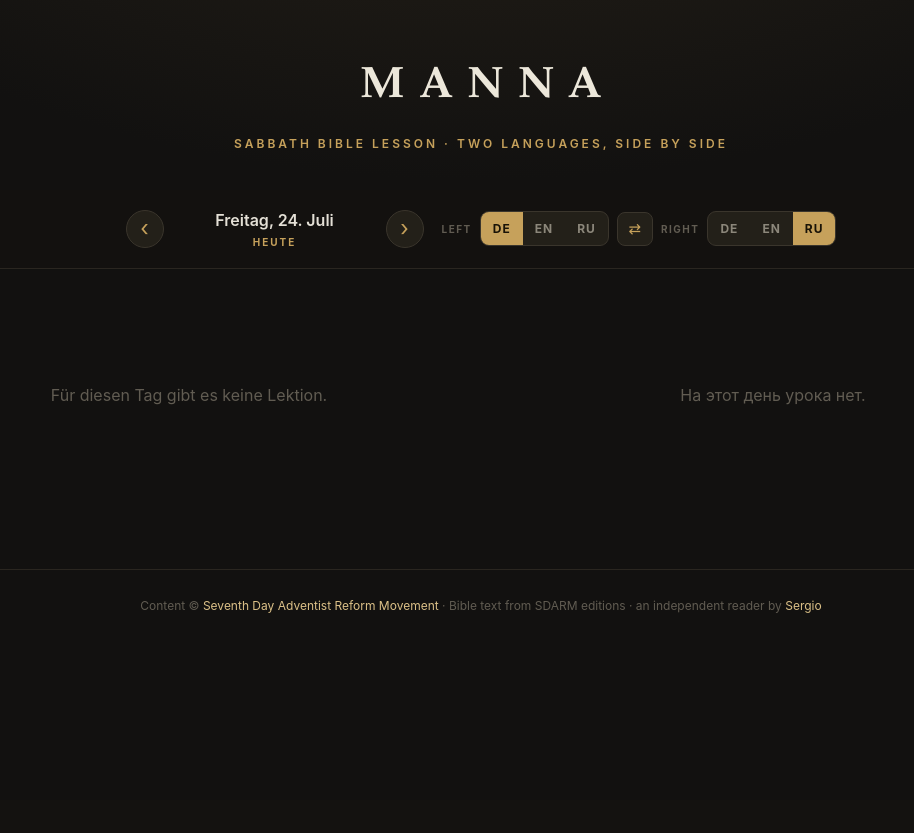
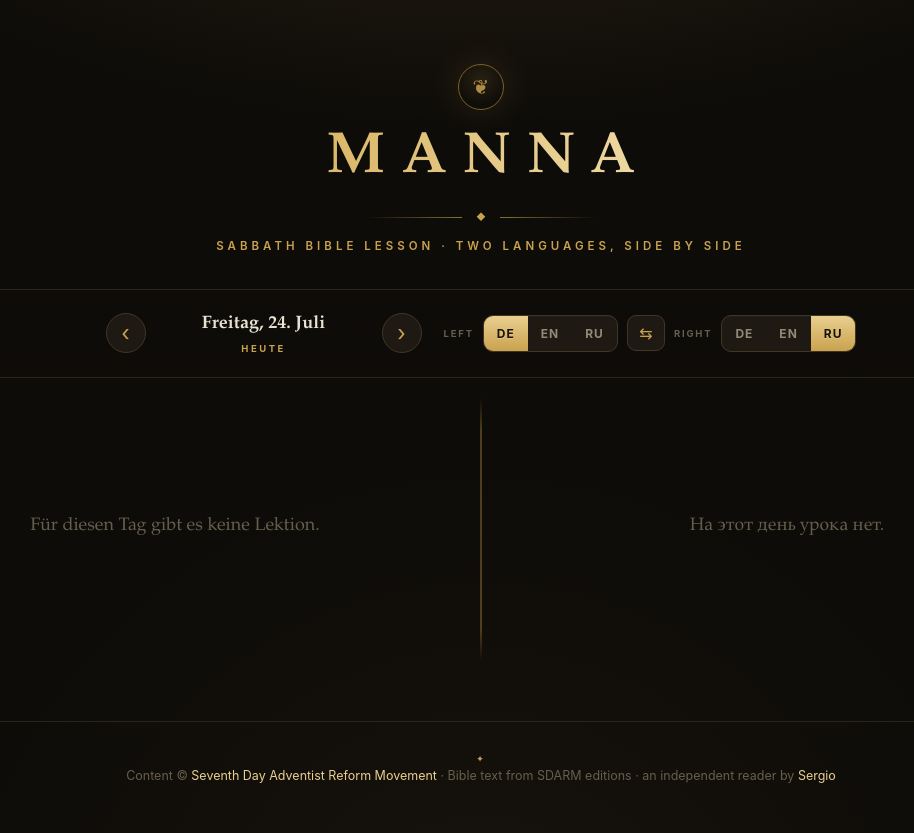
Before and after one commit to TheMaestr-o/manna, a plain HTML site: page index.html in a window 1280 px wide. Shown: the whole page, without its empty margins (159-1073 px from the left). Before the commit the page ends 800 px from the top, so only its background shows below. Drawn offline with Linux system fonts and the light colour scheme; no server answers.

Commit message:
Lavish redesign: gold-foil wordmark, illuminated ornaments, column divider, entrance + shimmer animations, cleaner memory verse

```diff
--- a/index.html
+++ b/index.html
@@ -7,102 +7,172 @@
 <meta name="description" content="The daily Sabbath Bible Lesson in two languages side by side — with the full Bible text, from sbl.sdarm.org.">
 <style>
 :root{
-  --bg:#17151140; --page:#151310; --card:#232019; --line:#3a352c; --hair:#2a2620;
-  --ink:#e4e0d6; --ink-soft:#bdb8ab; --dim:#8c877b; --faint:#615c52;
-  --accent:#c6a15b; --accent-dk:#a07f39; --accent-sf:#dcc188; --on-accent:#191307;
-  --scripture:#ece7da; --verse-bg:rgba(198,161,91,.09);
+  --bg:#0e0c09; --panel:#171310; --card:#1e1912; --line:#403626; --hair:#2b2418;
+  --ink:#e8e2d3; --ink-soft:#c3bba8; --dim:#928a78; --faint:#665e4d;
+  --gold:#c9a24e; --gold-hi:#e9cf8f; --gold-dk:#8f6f2c; --on-gold:#1a1206;
+  --scripture:#f0ebdd; --verse-bg:rgba(201,162,78,.07);
   --serif:"Iowan Old Style","Palatino Linotype",Palatino,Georgia,"Times New Roman",serif;
+  --sans:"SF Pro Text",-apple-system,"Segoe UI",Roboto,sans-serif;
 }
 *{box-sizing:border-box;margin:0;padding:0}
-html,body{background:#141210;color:var(--ink);
-  font-family:"SF Pro Text",-apple-system,"Segoe UI",Roboto,sans-serif;font-size:16px;line-height:1.6;-webkit-font-smoothing:antialiased}
-body{background:radial-gradient(1400px 800px at 50% -300px,#2a241a,#121110 60%);min-height:100vh}
-a{color:var(--accent-sf)}
+html{scroll-behavior:smooth}
+body{
+  color:var(--ink);font-family:var(--sans);font-size:16px;line-height:1.62;-webkit-font-smoothing:antialiased;
+  background:
+    radial-gradient(1200px 620px at 50% -260px, rgba(201,162,78,.16), transparent 62%),
+    radial-gradient(900px 900px at 50% 120%, rgba(201,162,78,.05), transparent 60%),
+    #0e0c09;
+  min-height:100vh;
+}
+a{color:var(--gold-hi);text-decoration:none}
+a:hover{color:var(--gold)}
+.wrap{max-width:1220px;margin:0 auto;padding:0 26px}
 
-.wrap{max-width:1180px;margin:0 auto;padding:0 24px}
+/* ---------------- header ---------------- */
+header{text-align:center;padding:64px 0 0}
+.crest{width:46px;height:46px;margin:0 auto 20px;border-radius:50%;
+  border:1px solid var(--gold-dk);display:flex;align-items:center;justify-content:center;
+  color:var(--gold);font-size:20px;box-shadow:0 0 34px rgba(201,162,78,.18);background:radial-gradient(circle at 50% 35%, rgba(201,162,78,.14), transparent 70%)}
+.wordmark{
+  font-family:var(--serif);font-size:58px;font-weight:700;letter-spacing:16px;padding-left:16px;line-height:1;
+  background:linear-gradient(100deg,#9a7a2f 0%,#d9b463 28%,#f8ecc4 46%,#d9b463 64%,#9a7a2f 100%);
+  background-size:230% auto;
+  -webkit-background-clip:text;background-clip:text;-webkit-text-fill-color:transparent;color:#d9b463;
+}
+.rule{display:flex;align-items:center;justify-content:center;gap:14px;margin:22px 0 12px}
+.rule .ln{width:96px;height:1px;background:linear-gradient(90deg,transparent,var(--gold-dk))}
+.rule .ln.r{background:linear-gradient(90deg,var(--gold-dk),transparent)}
+.rule .dot{color:var(--gold);font-size:9px}
+.tagline{color:var(--gold);font-size:11.5px;font-weight:600;letter-spacing:4px;text-transform:uppercase}
 
-/* header */
-header{text-align:center;padding:52px 0 8px}
-.wordmark{font-family:var(--serif);font-size:44px;font-weight:700;letter-spacing:14px;color:#ece7da;padding-left:14px}
-.tagline{color:var(--accent);font-size:12px;font-weight:600;letter-spacing:3px;text-transform:uppercase;margin-top:12px}
+/* ---------------- controls ---------------- */
+.controls{position:sticky;top:0;z-index:8;margin-top:34px;
+  background:linear-gradient(180deg,rgba(14,12,9,.92),rgba(14,12,9,.72));backdrop-filter:blur(12px);
+  border-top:1px solid var(--hair);border-bottom:1px solid var(--hair)}
+.controls .row{display:flex;align-items:center;justify-content:center;flex-wrap:wrap;gap:12px 22px;padding:15px 26px;max-width:1220px;margin:0 auto}
+.daynav{display:flex;align-items:center;gap:8px}
+.arrow{width:40px;height:40px;display:flex;align-items:center;justify-content:center;border-radius:50%;
+  background:var(--card);border:1px solid var(--line);color:var(--gold);font-size:22px;cursor:pointer;user-select:none;
+  transition:.18s}
+.arrow:hover{background:linear-gradient(180deg,var(--gold-hi),var(--gold));color:var(--on-gold);border-color:var(--gold)}
+.date{min-width:220px;text-align:center;cursor:pointer;padding:5px 10px;border-radius:11px;transition:.18s}
+.date:hover{background:var(--card)}
+.date .d{font-family:var(--serif);font-size:18px;font-weight:600;text-transform:capitalize;color:var(--ink)}
+.date .s{font-size:9.5px;letter-spacing:2.5px;color:var(--faint);margin-top:2px}
+.date.today .s{color:var(--gold);font-weight:700}
+.pickset{display:flex;align-items:center;gap:9px}
+.pk-label{font-size:9.5px;font-weight:700;letter-spacing:1.8px;text-transform:uppercase;color:var(--faint)}
+.seg{display:flex;background:var(--card);border:1px solid var(--line);border-radius:10px;overflow:hidden;box-shadow:inset 0 1px 0 rgba(255,255,255,.02)}
+.seg .o{padding:8px 13px;font-size:12px;font-weight:700;letter-spacing:1px;color:var(--dim);cursor:pointer;transition:.15s}
+.seg .o:hover{color:var(--ink)}
+.seg .o.active{background:linear-gradient(180deg,var(--gold-hi),var(--gold));color:var(--on-gold);text-shadow:0 1px 0 rgba(255,255,255,.25)}
+.swap{width:38px;height:36px;display:flex;align-items:center;justify-content:center;border-radius:9px;
+  background:var(--card);border:1px solid var(--line);color:var(--gold);cursor:pointer;font-size:16px;transition:.18s}
+.swap:hover{background:linear-gradient(180deg,var(--gold-hi),var(--gold));color:var(--on-gold)}
 
-/* controls */
-.controls{position:sticky;top:0;z-index:5;background:rgba(20,18,16,.86);backdrop-filter:blur(10px);
-  border-bottom:1px solid var(--hair);margin-top:28px}
-.controls .row{display:flex;align-items:center;justify-content:center;flex-wrap:wrap;gap:10px 18px;padding:14px 24px;max-width:1180px;margin:0 auto}
-.daynav{display:flex;align-items:center;gap:6px}
-.arrow{width:38px;height:38px;display:flex;align-items:center;justify-content:center;border-radius:50%;
-  background:var(--card);color:var(--accent);font-size:22px;cursor:pointer;user-select:none;border:1px solid var(--line)}
-.arrow:hover{background:var(--accent);color:var(--on-accent)}
-.date{min-width:210px;text-align:center;cursor:pointer;padding:4px 8px;border-radius:10px}
-.date:hover{background:var(--card)}
-.date .d{font-size:16px;font-weight:600;text-transform:capitalize}
-.date .s{font-size:10px;letter-spacing:2px;color:var(--faint);margin-top:1px}
-.date.today .s{color:var(--accent);font-weight:700}
-.pickset{display:flex;align-items:center;gap:8px}
-.pickset .pk-label{font-size:10px;font-weight:700;letter-spacing:1.5px;text-transform:uppercase;color:var(--faint)}
-.seg{display:flex;background:var(--card);border:1px solid var(--line);border-radius:9px;overflow:hidden}
-.seg .o{padding:7px 12px;font-size:12px;font-weight:700;letter-spacing:1px;color:var(--dim);cursor:pointer}
-.seg .o.active{background:var(--accent);color:var(--on-accent)}
-.swap{width:36px;height:34px;display:flex;align-items:center;justify-content:center;border-radius:8px;
-  background:var(--card);border:1px solid var(--line);color:var(--accent);cursor:pointer;font-size:15px}
-.swap:hover{background:var(--accent);color:var(--on-accent)}
-
-/* columns */
-.cols{display:grid;grid-template-columns:1fr 1fr;gap:36px;padding:34px 0 80px}
+/* ---------------- columns ---------------- */
+.cols{position:relative;display:grid;grid-template-columns:1fr 1fr;gap:56px;padding:44px 0 90px}
+.cols::before{content:"";position:absolute;top:20px;bottom:60px;left:50%;width:1px;transform:translateX(-.5px);
+  background:linear-gradient(180deg,transparent,var(--gold-dk) 12%,var(--gold-dk) 88%,transparent)}
 .col{min-width:0}
-.msg{grid-column:1 / -1;text-align:center;color:var(--faint);padding:80px 20px}
+.msg{grid-column:1 / -1;text-align:center;color:var(--faint);padding:90px 20px;font-family:var(--serif);font-size:18px}
 .msg.err{color:#c98}
 
-.kick{font-size:11px;font-weight:700;letter-spacing:2.5px;text-transform:uppercase;color:var(--accent);margin-bottom:6px}
-.title{font-family:var(--serif);font-size:26px;font-weight:600;line-height:1.2;margin-bottom:16px}
-.mem{background:var(--card);border-radius:10px;padding:16px 18px;margin-bottom:24px}
-.mem .l{font-size:10px;font-weight:700;letter-spacing:2px;text-transform:uppercase;color:var(--accent);margin-bottom:7px}
-.mem .t{font-family:var(--serif);font-size:17px;line-height:1.55;color:var(--scripture)}
-.mem .r{font-size:12px;font-weight:600;color:var(--accent-sf);margin-top:8px}
-.section{font-size:16px;font-weight:700;margin:6px 0 18px;padding-bottom:10px}
-.section::after{content:"";display:block;width:38px;height:2px;margin-top:10px;background:var(--accent-dk);border-radius:2px}
-.qa{margin-bottom:26px;padding-bottom:26px;border-bottom:1px solid var(--hair)}
-.qa:last-child{border-bottom:none}
-.q{font-size:16px;font-weight:600;line-height:1.5;margin-bottom:11px}
-.vref{font-size:11px;font-weight:700;letter-spacing:.6px;text-transform:uppercase;color:var(--accent);margin-bottom:5px}
-.verse{background:var(--verse-bg);border-left:2px solid var(--accent);border-radius:0 7px 7px 0;padding:12px 15px;margin-bottom:11px;
-  font-family:var(--serif);font-size:17px;line-height:1.65;color:var(--scripture)}
-.vnum{font-family:-apple-system,sans-serif;font-weight:700;font-size:10px;color:var(--accent);vertical-align:4px;margin:0 4px 0 1px}
-.note{position:relative;font-size:14.5px;line-height:1.62;color:var(--dim);padding-left:15px;margin-top:11px}
-.note::before{content:"";position:absolute;left:0;top:2px;bottom:2px;width:1px;background:var(--line)}
-.review{font-size:15px;color:var(--ink-soft);line-height:1.55;margin-bottom:13px}
-.reading{font-size:14px;color:var(--dim);margin-top:10px}
+.kick{font-size:11px;font-weight:700;letter-spacing:3px;text-transform:uppercase;color:var(--gold);margin-bottom:8px}
+.title{font-family:var(--serif);font-size:30px;font-weight:600;line-height:1.16;color:var(--ink);margin-bottom:22px}
+
+.mem{position:relative;background:linear-gradient(180deg,rgba(201,162,78,.05),rgba(201,162,78,.015));
+  border:1px solid var(--line);border-radius:12px;padding:24px 22px 20px;margin-bottom:30px;
+  box-shadow:0 20px 40px -28px rgba(0,0,0,.8)}
+.mem::before{content:"\201C";position:absolute;top:-6px;left:14px;font-family:var(--serif);font-size:64px;line-height:1;color:var(--gold);opacity:.32}
+.mem .l{font-size:9.5px;font-weight:700;letter-spacing:2.5px;text-transform:uppercase;color:var(--gold);margin-bottom:9px}
+.mem .t{font-family:var(--serif);font-size:19px;line-height:1.55;color:var(--scripture)}
+.mem .r{font-size:12.5px;font-weight:600;color:var(--gold-hi);margin-top:11px;letter-spacing:.3px}
+
+.section{font-size:11px;font-weight:700;letter-spacing:2.5px;text-transform:uppercase;color:var(--ink-soft);
+  display:flex;align-items:center;gap:14px;margin:8px 0 24px}
+.section::after{content:"";flex:1;height:1px;background:linear-gradient(90deg,var(--gold-dk),transparent)}
+
+.qa{margin-bottom:8px}
+.qa:not(:last-child)::after{content:"\2766";display:block;text-align:center;color:var(--gold);opacity:.36;font-size:16px;margin:26px 0}
+.q{font-family:var(--serif);font-size:18px;font-weight:600;line-height:1.5;color:var(--ink);margin-bottom:13px}
+.vref{font-size:10.5px;font-weight:700;letter-spacing:1px;text-transform:uppercase;color:var(--gold);margin-bottom:6px}
+.verse{position:relative;background:var(--verse-bg);border-left:2px solid var(--gold);border-radius:0 8px 8px 0;
+  padding:14px 17px;margin-bottom:12px;font-family:var(--serif);font-size:18px;line-height:1.72;color:var(--scripture)}
+.vnum{font-family:var(--sans);font-weight:700;font-size:10px;color:var(--gold);vertical-align:5px;margin:0 4px 0 1px}
+.note{position:relative;font-size:15px;line-height:1.66;color:var(--dim);padding-left:17px;margin-top:13px}
+.note::before{content:"";position:absolute;left:0;top:3px;bottom:3px;width:1px;background:var(--gold-dk);opacity:.5}
+.review{font-family:var(--serif);font-size:16.5px;color:var(--ink-soft);line-height:1.55;margin-bottom:15px}
+.reading{font-size:14.5px;color:var(--dim);margin-top:12px}
 .reading b{color:var(--ink-soft)}
 
-footer{text-align:center;color:var(--faint);font-size:12px;padding:26px 0 40px;border-top:1px solid var(--hair)}
-footer a{text-decoration:none}
+footer{text-align:center;color:var(--faint);font-size:12.5px;padding:30px 0 46px;border-top:1px solid var(--hair)}
+footer .fl{color:var(--gold);font-size:9px;letter-spacing:2px}
 
-@media (max-width:820px){
-  .cols{grid-template-columns:1fr;gap:8px}
-  .col{border-bottom:1px solid var(--hair);padding-bottom:24px;margin-bottom:16px}
-  .wordmark{font-size:34px;letter-spacing:8px}
+/* ---------------- animations ---------------- */
+@media (prefers-reduced-motion:no-preference){
+  @keyframes fadeUp{from{opacity:0;transform:translateY(12px)}to{opacity:1;transform:none}}
+  @keyframes riseIn{from{opacity:0;transform:translateY(20px) scale(.995)}to{opacity:1;transform:none}}
+  @keyframes shimmer{to{background-position:-230% 0}}
+  @keyframes glow{0%,100%{opacity:.85}50%{opacity:1}}
+  @keyframes drawline{from{transform:scaleX(0)}to{transform:scaleX(1)}}
+  @keyframes pop{0%{opacity:0;transform:scale(.6) rotate(-8deg)}70%{transform:scale(1.12)}100%{opacity:.36;transform:none}}
+
+  .crest{animation:fadeUp .7s both, glow 4.5s ease-in-out 1s infinite}
+  .wordmark{animation:fadeUp .85s .05s both, shimmer 5.5s linear 1.3s infinite}
+  .rule .ln{transform-origin:right;animation:drawline .8s .35s both}
+  .rule .ln.r{transform-origin:left}
+  .rule .dot{animation:fadeUp .6s .5s both}
+  .tagline{animation:fadeUp .8s .3s both}
+  .controls{animation:fadeUp .6s .25s both}
+
+  /* content re-animates on every day / language change (innerHTML replaced) */
+  .col{animation:riseIn .55s both}
+  .col:nth-child(2){animation-delay:.09s}
+  .col .kick{animation:fadeUp .5s .04s both}
+  .col .title{animation:fadeUp .55s .09s both}
+  .col .mem{animation:fadeUp .6s .16s both}
+  .col .section{animation:fadeUp .55s .22s both}
+  .col .qa{animation:fadeUp .55s .26s both}
+  .col .qa:nth-of-type(2){animation-delay:.34s}
+  .col .qa:nth-of-type(3){animation-delay:.42s}
+  .col .qa:nth-of-type(n+4){animation-delay:.5s}
+  .col .review{animation:fadeUp .5s .2s both}
+  .qa:not(:last-child)::after{animation:pop .6s .3s both}
+
+  .arrow,.swap,.seg .o,.date,.verse{transition:.2s}
+  .verse:hover{border-left-width:3px;background:rgba(201,162,78,.11)}
+}
+
+@media (max-width:840px){
+  .cols{grid-template-columns:1fr;gap:0}
+  .cols::before{display:none}
+  .col{border-bottom:1px solid var(--hair);padding-bottom:30px;margin-bottom:24px}
+  .col:last-child{border-bottom:none}
+  .wordmark{font-size:40px;letter-spacing:10px}
 }
 </style>
 </head>
 <body>
 
 <header>
+  <div class="crest">&#10086;</div>
   <div class="wordmark">MANNA</div>
-  <div class="tagline">Sabbath Bible Lesson · two languages, side by side</div>
+  <div class="rule"><span class="ln"></span><span class="dot">&#9670;</span><span class="ln r"></span></div>
+  <div class="tagline">Sabbath Bible Lesson &middot; two languages, side by side</div>
 </header>
 
 <div class="controls">
   <div class="row">
     <div class="daynav">
-      <div class="arrow" id="prev" title="Previous day">‹</div>
-      <div class="date" id="date" title="Jump to today"><div class="d" id="date-d">—</div><div class="s" id="date-s"></div></div>
-      <div class="arrow" id="next" title="Next day">›</div>
+      <div class="arrow" id="prev" title="Previous day">&lsaquo;</div>
+      <div class="date" id="date" title="Jump to today"><div class="d" id="date-d">&mdash;</div><div class="s" id="date-s"></div></div>
+      <div class="arrow" id="next" title="Next day">&rsaquo;</div>
     </div>
     <div class="pickset">
       <span class="pk-label">Left</span>
       <div class="seg" id="seg-left"></div>
-      <div class="swap" id="swap" title="Swap sides">⇄</div>
+      <div class="swap" id="swap" title="Swap sides">&#8646;</div>
       <span class="pk-label">Right</span>
       <div class="seg" id="seg-right"></div>
     </div>
@@ -110,14 +180,13 @@ footer a{text-decoration:none}
 </div>
 
 <div class="wrap">
-  <div class="cols" id="cols">
-    <div class="msg" id="loading">Loading…</div>
-  </div>
+  <div class="cols" id="cols"><div class="msg">Loading&hellip;</div></div>
 </div>
 
 <footer>
-  Content © <a href="https://sdarm.org" target="_blank" rel="noopener">Seventh Day Adventist Reform Movement</a> ·
-  Bible text from SDARM editions · an independent reader by
+  <div class="fl">&#10022;</div>
+  Content &copy; <a href="https://sdarm.org" target="_blank" rel="noopener">Seventh Day Adventist Reform Movement</a> &middot;
+  Bible text from SDARM editions &middot; an independent reader by
   <a href="https://github.com/TheMaestr-o" target="_blank" rel="noopener">Sergio</a>
 </footer>
 
@@ -132,12 +201,11 @@ const WORD={
   none:{de:"Für diesen Tag gibt es keine Lektion.",en:"No lesson for this day.",ru:"На этот день урока нет."}
 };
 
-let leftLang = localStorage.getItem("manna.web.left")||"de";
-let rightLang = localStorage.getItem("manna.web.right")||"ru";
-if(leftLang===rightLang) rightLang = leftLang==="de"?"ru":"de";
-let current = new Date();
-
-const quarters={}, bibles={};
+let leftLang=localStorage.getItem("manna.web.left")||"de";
+let rightLang=localStorage.getItem("manna.web.right")||"ru";
+if(leftLang===rightLang) rightLang=leftLang==="de"?"ru":"de";
+let current=new Date();
+const quarters={},bibles={};
 
 function ymd(d){return d.getFullYear()+("0"+(d.getMonth()+1)).slice(-2)+("0"+d.getDate()).slice(-2);}
 function sameDay(a,b){return ymd(a)===ymd(b);}
@@ -145,21 +213,17 @@ function qOf(d){return Math.floor(d.getMonth()/3)+1;}
 function addDays(d,n){const x=new Date(d.getTime());x.setDate(x.getDate()+n);return x;}
 function neigh(y,q){return[[y,q],q===1?[y-1,4]:[y,q-1],q===4?[y+1,1]:[y,q+1]];}
 function esc(s){return String(s==null?"":s).replace(/&/g,"&amp;").replace(/</g,"&lt;").replace(/>/g,"&gt;");}
+function cleanMem(t){return String(t||"").replace(/^\s*[\p{Lu}][\p{Lu}\s]{2,}[:：]\s*/u,"").trim();}
 
 async function loadQuarter(l,y,q){
-  const key=l+"-"+y+"-"+q;
-  if(quarters[key]) return quarters[key];
-  try{
-    const r=await fetch("https://app.sdarm.org/sbl/data/"+l+"/"+l+"-"+y+"-"+q+".json");
-    if(!r.ok) throw 0;
-    return quarters[key]=await r.json();
-  }catch(e){return quarters[key]=null;}
+  const key=l+"-"+y+"-"+q; if(quarters[key]) return quarters[key];
+  try{const r=await fetch("https://app.sdarm.org/sbl/data/"+l+"/"+l+"-"+y+"-"+q+".json");if(!r.ok)throw 0;return quarters[key]=await r.json();}
+  catch(e){return quarters[key]=null;}
 }
 async function findDay(d,l){
   const t=ymd(d);
   for(const[y,q]of neigh(d.getFullYear(),qOf(d))){
-    const data=await loadQuarter(l,y,q);
-    if(!data||!data.lessons) continue;
+    const data=await loadQuarter(l,y,q); if(!data||!data.lessons) continue;
     for(const les of data.lessons){
       if(les.date===t) return {type:"sabbath",lesson:les};
       for(const day of les.dailyLessons||[]) if(day.date===t) return {type:"day",lesson:les,day};
@@ -167,30 +231,25 @@ async function findDay(d,l){
   }
   return {type:"none"};
 }
-function loadBible(v){
-  if(bibles[v]) return bibles[v];
-  return bibles[v]=fetch("https://app.sdarm.org/bible/data/"+v+".json").then(r=>r.json()).catch(e=>{bibles[v]=null;return null;});
-}
+function loadBible(v){ if(bibles[v]) return bibles[v];
+  return bibles[v]=fetch("https://app.sdarm.org/bible/data/"+v+".json").then(r=>r.json()).catch(e=>{bibles[v]=null;return null;}); }
 function parseSeg(s){const d=s.split("-");const a=d[0].split(".");const b=(d[1]||d[0]).split(".");
   return{book:a[0],chap:+a[1],v1:+a[2],echap:+(b[1]||a[1]),v2:+(b[2]||a[2])};}
-function verseHtml(books,sOsis){
-  let out="";
+function verseHtml(books,sOsis){let out="";
   for(const raw of String(sOsis).split(",")){
-    const s=parseSeg(raw.trim()); const ch=books&&books[s.book]; if(!ch) continue;
-    for(let c=s.chap;c<=s.echap;c++){
-      const vs=ch[c-1]; if(!vs) continue;
-      const from=c===s.chap?s.v1:1, to=c===s.echap?s.v2:vs.length;
-      for(let n=from;n<=to;n++){ if(vs[n-1]!=null) out+='<span class="vnum">'+n+'</span>'+esc(String(vs[n-1]).trim())+" "; }
+    const s=parseSeg(raw.trim());const ch=books&&books[s.book];if(!ch)continue;
+    for(let c=s.chap;c<=s.echap;c++){const vs=ch[c-1];if(!vs)continue;
+      const from=c===s.chap?s.v1:1,to=c===s.echap?s.v2:vs.length;
+      for(let n=from;n<=to;n++) if(vs[n-1]!=null) out+='<span class="vnum">'+n+'</span>'+esc(String(vs[n-1]).trim())+" ";
     }
   }
   return out.trim();
 }
-
 function columnHtml(info,l,books){
   if(info.type==="none") return '<div class="msg">'+esc(WORD.none[l])+'</div>';
   const les=info.lesson;
   let h='<div class="kick">'+esc(les.header||"")+'</div><div class="title">'+esc(les.title||"")+'</div>';
-  const kt=les.keyText||{}; const kText=kt.text||les.keyTextVerse||""; const kRef=(kt.ref&&kt.ref.text)||"";
+  const kt=les.keyText||{};const kText=cleanMem(kt.text||les.keyTextVerse||"");const kRef=(kt.ref&&kt.ref.text)||"";
   if(kText) h+='<div class="mem"><div class="l">'+esc(WORD.key[l])+'</div><div class="t">'+esc(kText)+'</div>'+(kRef?'<div class="r">'+esc(kRef)+'</div>':'')+'</div>';
   if(info.type==="sabbath"){
     h+='<div class="section">'+esc(WORD.sabbath[l])+'</div>';
@@ -213,32 +272,21 @@ function columnHtml(info,l,books){
   for(const q of day.reviewQuestions||[]) if(q) h+='<div class="review">'+esc(q)+'</div>';
   return h;
 }
-
-function fmtDate(d,l){
-  try{return new Intl.DateTimeFormat(LOCALE[l],{weekday:"long",day:"numeric",month:"long"}).format(d);}
-  catch(e){return ymd(d);}
-}
+function fmtDate(d,l){try{return new Intl.DateTimeFormat(LOCALE[l],{weekday:"long",day:"numeric",month:"long"}).format(d);}catch(e){return ymd(d);}}
 
 let token=0;
 async function render(){
   const my=++token;
   const isToday=sameDay(current,new Date());
   document.getElementById("date-d").textContent=fmtDate(current,leftLang);
-  const ds=document.getElementById("date"); ds.classList.toggle("today",isToday);
+  document.getElementById("date").classList.toggle("today",isToday);
   document.getElementById("date-s").textContent=isToday?WORD.today[leftLang]:String(current.getFullYear());
   buildSegs();
-  const cols=document.getElementById("cols");
-  cols.innerHTML='<div class="msg">Loading…</div>';
-  const [li,ri,lb,rb]=await Promise.all([
-    findDay(current,leftLang), findDay(current,rightLang),
-    loadBible(BIBLE[leftLang]), loadBible(BIBLE[rightLang])
-  ]);
+  const cols=document.getElementById("cols"); cols.innerHTML='<div class="msg">Loading&hellip;</div>';
+  const [li,ri,lb,rb]=await Promise.all([findDay(current,leftLang),findDay(current,rightLang),loadBible(BIBLE[leftLang]),loadBible(BIBLE[rightLang])]);
   if(my!==token) return;
-  const lbBooks=lb&&lb.books, rbBooks=rb&&rb.books;
-  cols.innerHTML='<div class="col">'+columnHtml(li,leftLang,lbBooks)+'</div>'+
-                 '<div class="col">'+columnHtml(ri,rightLang,rbBooks)+'</div>';
+  cols.innerHTML='<div class="col">'+columnHtml(li,leftLang,lb&&lb.books)+'</div><div class="col">'+columnHtml(ri,rightLang,rb&&rb.books)+'</div>';
 }
-
 function buildSegs(){
   for(const [id,cur,set] of [["seg-left",leftLang,setLeft],["seg-right",rightLang,setRight]]){
     const el=document.getElementById(id);
@@ -246,9 +294,9 @@ function buildSegs(){
     el.querySelectorAll(".o").forEach(o=>o.onclick=()=>set(o.dataset.l));
   }
 }
-function setLeft(l){ if(l===leftLang)return; if(l===rightLang)rightLang=leftLang; leftLang=l; save(); render(); }
-function setRight(l){ if(l===rightLang)return; if(l===leftLang)leftLang=rightLang; rightLang=l; save(); render(); }
-function save(){ localStorage.setItem("manna.web.left",leftLang); localStorage.setItem("manna.web.right",rightLang); }
+function setLeft(l){if(l===leftLang)return;if(l===rightLang)rightLang=leftLang;leftLang=l;save();render();}
+function setRight(l){if(l===rightLang)return;if(l===leftLang)leftLang=rightLang;rightLang=l;save();render();}
+function save(){localStorage.setItem("manna.web.left",leftLang);localStorage.setItem("manna.web.right",rightLang);}
 
 document.getElementById("prev").onclick=()=>{current=addDays(current,-1);render();};
 document.getElementById("next").onclick=()=>{current=addDays(current,1);render();};
```
